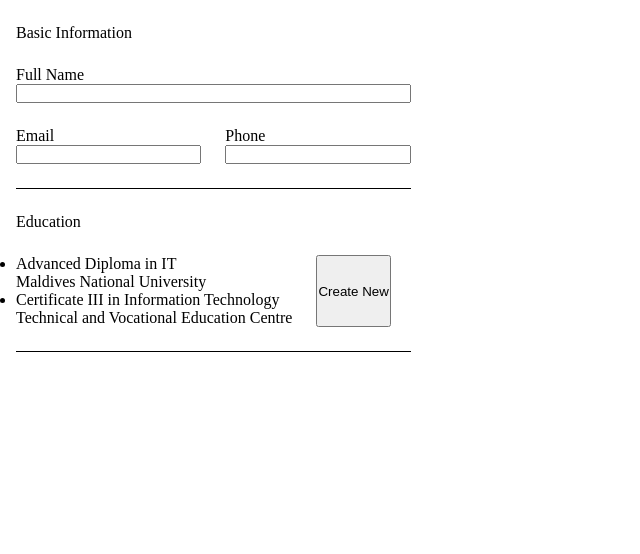
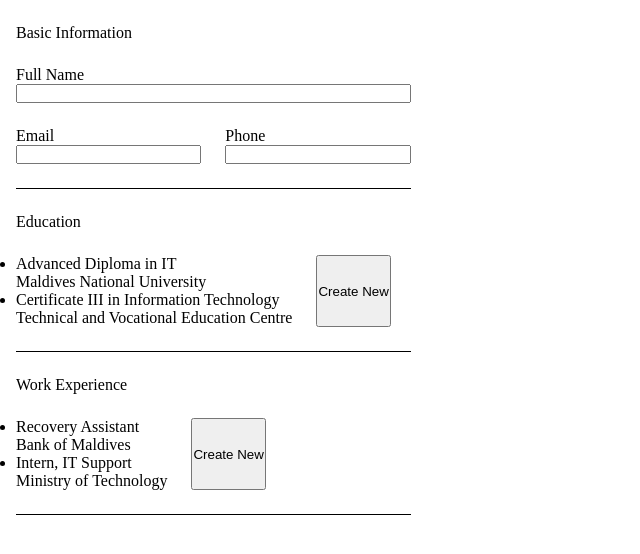
Before and after one commit to aish8la/TOP-React-CV-App, a React (Vite) app: page / in a window 1280 px wide. Shown: the top 554 px of the page, without its empty margins (0-640 px from the left). Built offline with nearby package versions, Linux system fonts and the light colour scheme.

Commit message:
feat: add work experiece section and form

```diff
--- a/src/components/CVFormPanel.jsx
+++ b/src/components/CVFormPanel.jsx
@@ -1,6 +1,7 @@
 import '../styles/CVFormPanel.css'
 import { EducationSection } from './EducationSection.jsx'
 import { BasicInfoSection } from './BasicInfoSection.jsx'
+import { WorkExperienceSection } from './WorkExperienceSection.jsx'
 
 export function FormPanel({ onEntryClick, cvData }) {
     return (
@@ -8,6 +9,7 @@
             <form action="">
                 <BasicInfoSection />
                 <EducationSection cvData={cvData} onEducationEntryClick={onEntryClick}/>
+                <WorkExperienceSection cvData={cvData} onWorkClick={onEntryClick}/>
             </form>
         </aside>
     )
--- a/src/components/CVPanels.jsx
+++ b/src/components/CVPanels.jsx
@@ -1,6 +1,7 @@
 import { FormPanel } from "./CVFormPanel";
 import { CVPreviewScreen } from "./CVPreviewPanel";
 import { EducationForm } from "./EducationForm";
+import { WorkExperienceForm } from "./WorkExperienceForm";
 import { useState } from "react";
 import { cvData, updateData } from "../logic/dataHandlers";
 
@@ -62,6 +63,14 @@
                 changeHandler={changeHandler}
             />
         )}
+        {mainScreen === "Work" && (
+            <WorkExperienceForm
+                currentFormData={editingEntry}
+                saveHandler={saveArrData}
+                closeHandler={returnToPreview}
+                changeHandler={changeHandler}
+            />
+        )}
         </>
     )
 }
--- /dev/null
+++ b/src/components/WorkExperienceForm.jsx
@@ -0,0 +1,40 @@
+export function WorkExperienceForm({ currentFormData, saveHandler, closeHandler, changeHandler }) {
+
+    function saveChanges() {
+        saveHandler("workExperience");
+    }
+
+    return (
+        <main>
+            <form>
+                <label htmlFor="position">
+                    <span>Position</span>
+                    <input type="text" id="position" value={currentFormData?.position || ""} name="position" onChange={changeHandler} />
+                </label>
+                <label htmlFor="level">
+                    <span>Company</span>
+                    <input type="text" id="company" value={currentFormData?.company || ""} name="company" onChange={changeHandler} />
+                </label>
+                <label htmlFor="location">
+                    <span>Location</span>
+                    <input type="text" id="location" value={currentFormData?.location || ""} name="location" onChange={changeHandler} />
+                </label>
+                <label htmlFor="startDate">
+                    <span>Start Date</span>
+                    <input type="date" id="startDate" value={currentFormData?.startDate || ""} name="startDate" onChange={changeHandler} />
+                </label>
+                <label htmlFor="endDate">
+                    <span>End Date</span>
+                    <input type="date" id="endDate" value={currentFormData?.endDate || ""} name="endDate" onChange={changeHandler} />
+                </label>
+                <label htmlFor="description">
+                    <span>Description</span>
+                    <input type="text" id="description" value={currentFormData?.description || ""} name="description" onChange={changeHandler} />
+                </label>
+                <button type="button" onClick={closeHandler}>Cancel</button>
+                <button type="button" onClick={saveChanges}>Save</button>
+            </form>
+        </main>
+
+    )
+}
--- /dev/null
+++ b/src/components/WorkExperienceSection.jsx
@@ -0,0 +1,35 @@
+export function WorkExperienceSection({ cvData, onWorkClick }) {
+
+    const currentForm = cvData?.workExperience;
+
+    function onClickEntry(e) {
+        const id = e.target.closest("li").id;
+        onWorkClick("Work",id)
+    }
+
+    return (
+        <fieldset>
+            <legend>
+                Work Experience
+            </legend>
+            <ul>
+                {currentForm.map(entry => {
+                    return (
+                        <li key={entry.uid}
+                            id={entry.uid}
+                            onClick={onClickEntry}
+                        >
+                            <div>
+                                {entry.position}
+                            </div>
+                            <div>
+                                {entry.company}
+                            </div>
+                        </li>
+                    )
+                })}
+            </ul>
+            <button>Create New</button>
+        </fieldset>
+    )
+}
--- a/src/logic/dataHandlers.js
+++ b/src/logic/dataHandlers.js
@@ -33,7 +33,7 @@
       company: "Bank of Maldives",
       location: "Malé, Maldives",
       startDate: "2020-01-01",
-      endDate: new Date(),
+      endDate: "2022-01-02",
       description: "Support debt recovery processes and customer follow-up; improved Excel workflows for data tracking."
     },
     {
```
